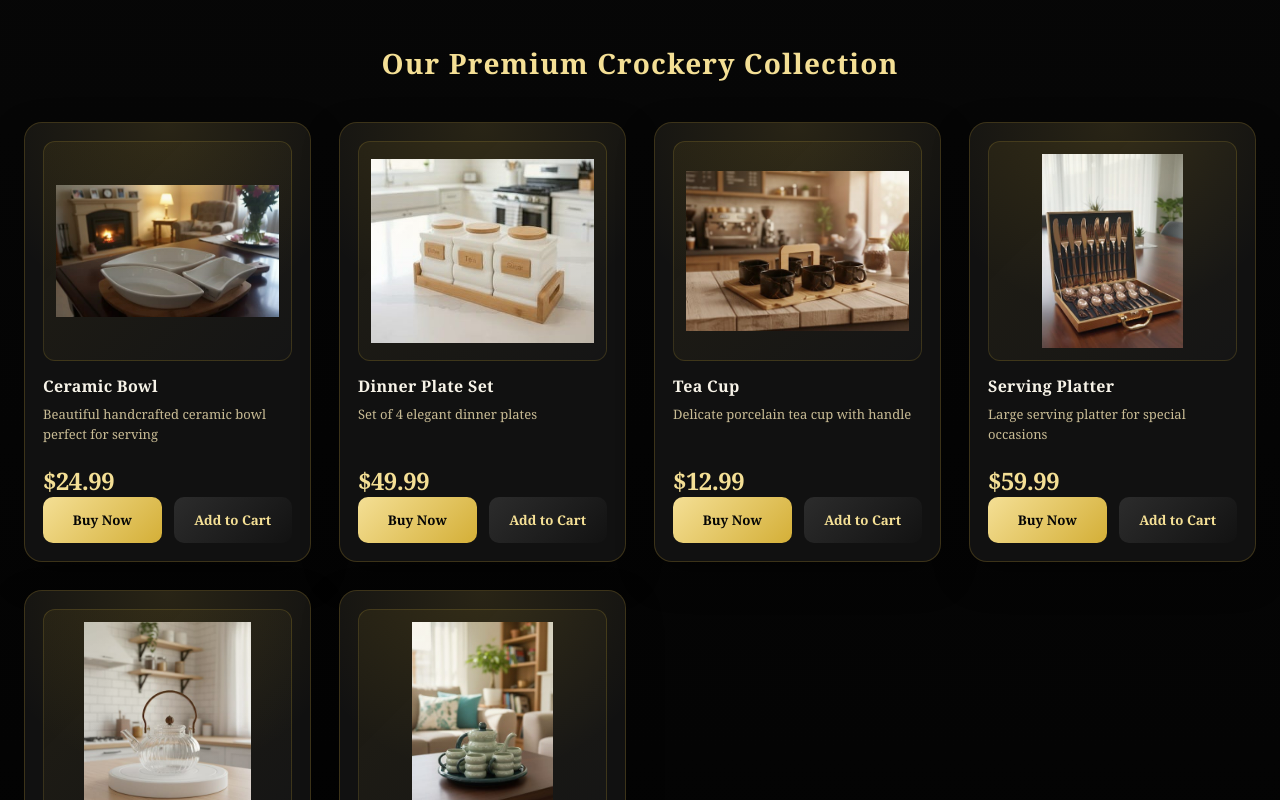
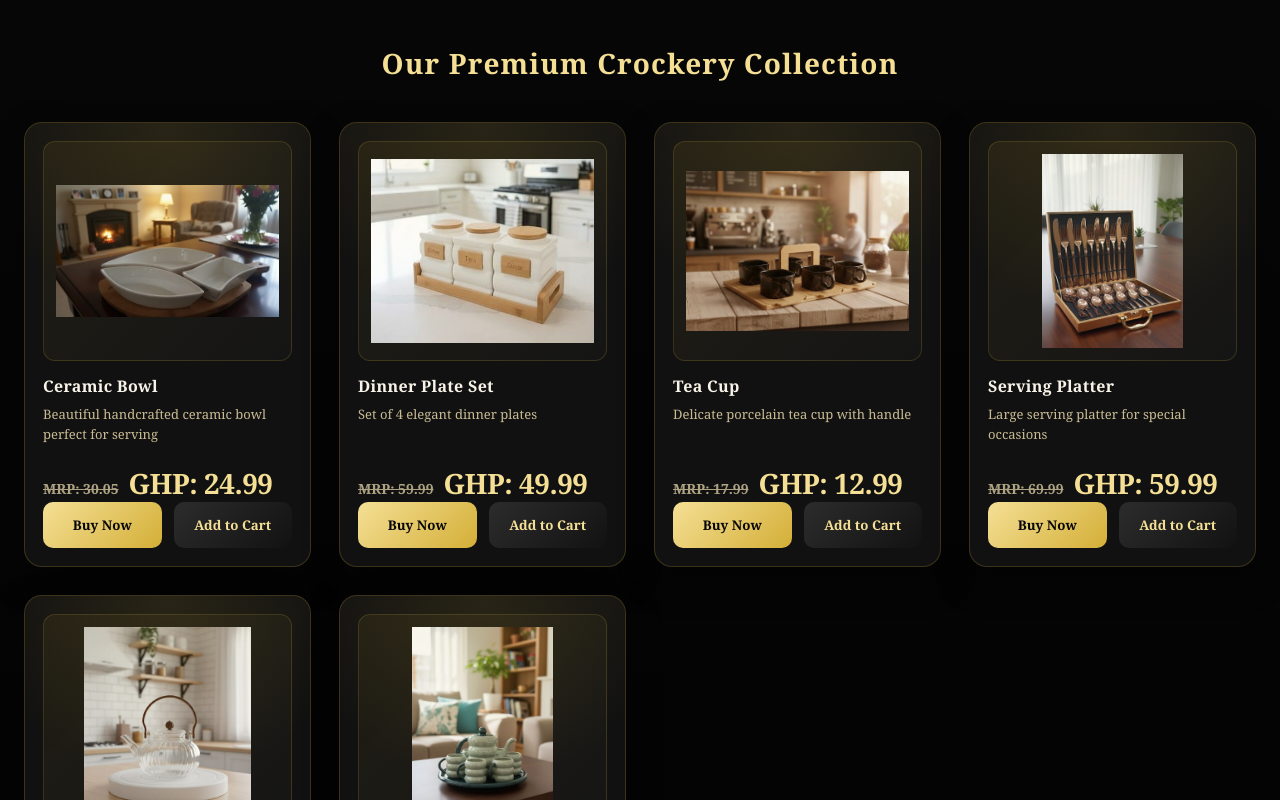
Before and after one commit to hrdsadath/ghc-ecom, a React (Create React App) app in the folder frontend/: page / in a window 1280 px wide. Shown: the part 820-1620 px from the top of the page. Built offline with nearby package versions, Linux system fonts and the light colour scheme.

Commit message:
make small changes in rate desings

```diff
--- a/frontend/src/components/ProductCard.js
+++ b/frontend/src/components/ProductCard.js
@@ -15,7 +15,7 @@ function ProductCard({ product }) {
   const handleBuy = () => {
     try {
       const phoneNumber = '919207232303';
-      const message = `Hello, I am interested in purchasing:\n\nProduct: ${product.name}\nDescription: ${product.description}\nPrice: $${product.price.toFixed(2)}\n\nPlease provide more details and let me know how to proceed.`;
+      const message = `Hello, I am interested in purchasing:\n\nProduct: ${product.name}\nDescription: ${product.description}\n${typeof product.mrp === 'number' ? `MRP: $${product.mrp.toFixed(2)}\n` : ''}GHP: $${product.price.toFixed(2)}\n\nPlease provide more details and let me know how to proceed.`;
       const encodedMessage = encodeURIComponent(message);
       const whatsappLink = `https://wa.me/${phoneNumber}/?text=${encodedMessage}`;
 
@@ -44,7 +44,12 @@ function ProductCard({ product }) {
       />
       <h3>{product.name}</h3>
       <p>{product.description}</p>
-      <div className="product-price">${product.price.toFixed(2)}</div>
+      <div className="product-price">
+        {typeof product.mrp === 'number' && (
+          <span className="product-price-mrp">MRP: {product.mrp.toFixed(2)}</span>
+        )}
+        <span className="product-price-ghp">GHP: {product.price.toFixed(2)}</span>
+      </div>
       <div className="product-actions">
         <button className="btn-buy" onClick={handleBuy}>Buy Now</button>
         <button className="btn-cart" onClick={handleAddToCart}>Add to Cart</button>
--- a/frontend/src/contexts/CartContext.tsx
+++ b/frontend/src/contexts/CartContext.tsx
@@ -4,6 +4,7 @@ interface CartItem {
     id: string;
     name: string;
     description: string;
+    mrp?: number;
     price: number;
     imageUrl: string;
     quantity?: number;
--- a/frontend/src/pages/cart.tsx
+++ b/frontend/src/pages/cart.tsx
@@ -84,7 +84,10 @@ const CartPage: React.FC = () => {
                                         <h3>{item.name}</h3>
                                         <p className="item-desc">{item.description}</p>
                                         <div className="item-meta">
-                                            <span className="item-price">${item.price.toFixed(2)}</span>
+                                            {typeof item.mrp === 'number' && (
+                                                <span className="item-price-mrp">MRP: ${item.mrp.toFixed(2)}</span>
+                                            )}
+                                            <span className="item-price-ghp">GHP: ${item.price.toFixed(2)}</span>
                                         </div>
                                     </div>
                                     <button
--- a/frontend/src/pages/index.tsx
+++ b/frontend/src/pages/index.tsx
@@ -87,6 +87,7 @@ const HomePage: React.FC = () => {
             id: '1',
             name: 'Ceramic Bowl',
             description: 'Beautiful handcrafted ceramic bowl perfect for serving',
+            mrp: 30.05,
             price: 24.99,
             imageUrl: nutsImg
         },
@@ -94,6 +95,7 @@ const HomePage: React.FC = () => {
             id: '2',
             name: 'Dinner Plate Set',
             description: 'Set of 4 elegant dinner plates',
+            mrp: 59.99,
             price: 49.99,
             imageUrl: canisterImg
         },
@@ -101,6 +103,7 @@ const HomePage: React.FC = () => {
             id: '3',
             name: 'Tea Cup',
             description: 'Delicate porcelain tea cup with handle',
+            mrp: 17.99,
             price: 12.99,
             imageUrl: cupImg
         },
@@ -108,6 +111,7 @@ const HomePage: React.FC = () => {
             id: '4',
             name: 'Serving Platter',
             description: 'Large serving platter for special occasions',
+            mrp: 69.99,
             price: 59.99,
             imageUrl: cutleryImg
         },
@@ -115,6 +119,7 @@ const HomePage: React.FC = () => {
             id: '5',
             name: 'Soup Bowl',
             description: 'Deep soup bowl with beautiful glaze',
+            mrp: 19.99,
             price: 15.99,
             imageUrl: kettleImg
         },
@@ -122,6 +127,7 @@ const HomePage: React.FC = () => {
             id: '6',
             name: 'Coffee Mug Set',
             description: 'Set of 2 cozy coffee mugs',
+            mrp: 29.99,
             price: 22.99,
             imageUrl: jugImg
         }
--- a/frontend/src/styles/globals.css
+++ b/frontend/src/styles/globals.css
@@ -567,10 +567,26 @@ button {
 
 /* Price */
 .product-price {
-    font-size: 24px;
+    display: flex;
+    align-items: baseline;
+    gap: 10px;
+    /* flex-wrap: wrap; */
+    margin-top: 12px;
+}
+
+.product-price-mrp {
+    font-size: 14px;
+    font-weight: 600;
+    color: var(--text-muted);
+    text-decoration: line-through;
+    text-decoration-thickness: 1px;
+    opacity: 0.85;
+}
+
+.product-price-ghp {
+    font-size: 28px;
     font-weight: 800;
     color: var(--gold-light);
-    margin-top: 12px;
     letter-spacing: -0.5px;
 }
 
@@ -681,7 +697,15 @@ button {
     }
 
     .product-price {
-        font-size: 20px;
+        gap: 8px;
+    }
+
+    .product-price-ghp {
+        font-size: 24px;
+    }
+
+    .product-price-mrp {
+        font-size: 13px;
     }
 
     .product-card button {
@@ -711,8 +735,16 @@ button {
     }
 
     .product-price {
-        font-size: 18px;
+        gap: 6px;
         margin-top: 10px;
+    }
+
+    .product-price-ghp {
+        font-size: 22px;
+    }
+
+    .product-price-mrp {
+        font-size: 12px;
     }
 
     .product-actions {
@@ -930,12 +962,21 @@ button {
 
 .item-meta {
     display: flex;
-    align-items: center;
+    align-items: baseline;
+    flex-wrap: wrap;
     gap: 10px;
     margin-top: 4px;
 }
 
-.item-price {
+.item-price-mrp {
+    font-size: 12px;
+    font-weight: 600;
+    color: var(--text-muted);
+    text-decoration: line-through;
+    text-decoration-thickness: 1px;
+}
+
+.item-price-ghp {
     font-size: 18px;
     font-weight: 800;
     color: var(--gold-light);
--- a/frontend/src/types/index.ts
+++ b/frontend/src/types/index.ts
@@ -2,6 +2,7 @@ export interface Product {
     id: string;
     name: string;
     description: string;
+    mrp?: number;
     price: number;
     imageUrl: string;
     category: string;
```
Also changed, not shown: frontend/src/components/ProductCard.tsx (+9 -3 lines), 11 other files (tests, documents, lock files or other folders).
